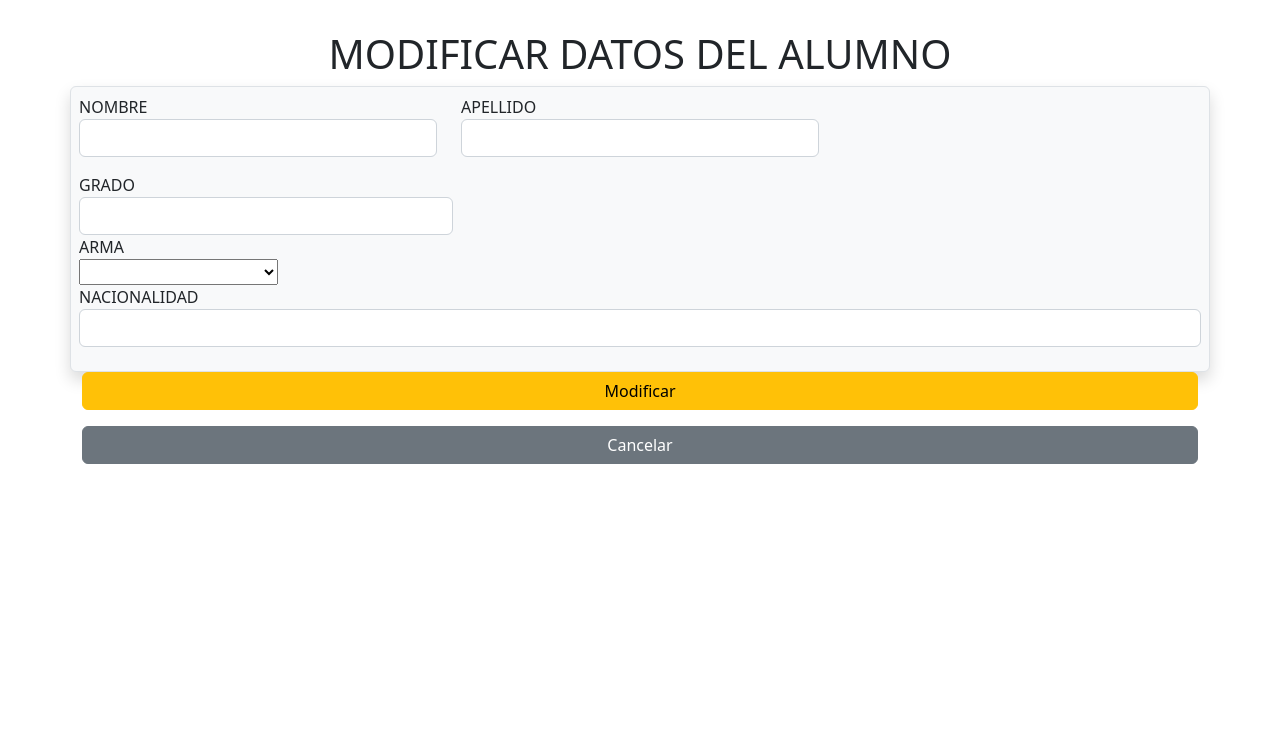
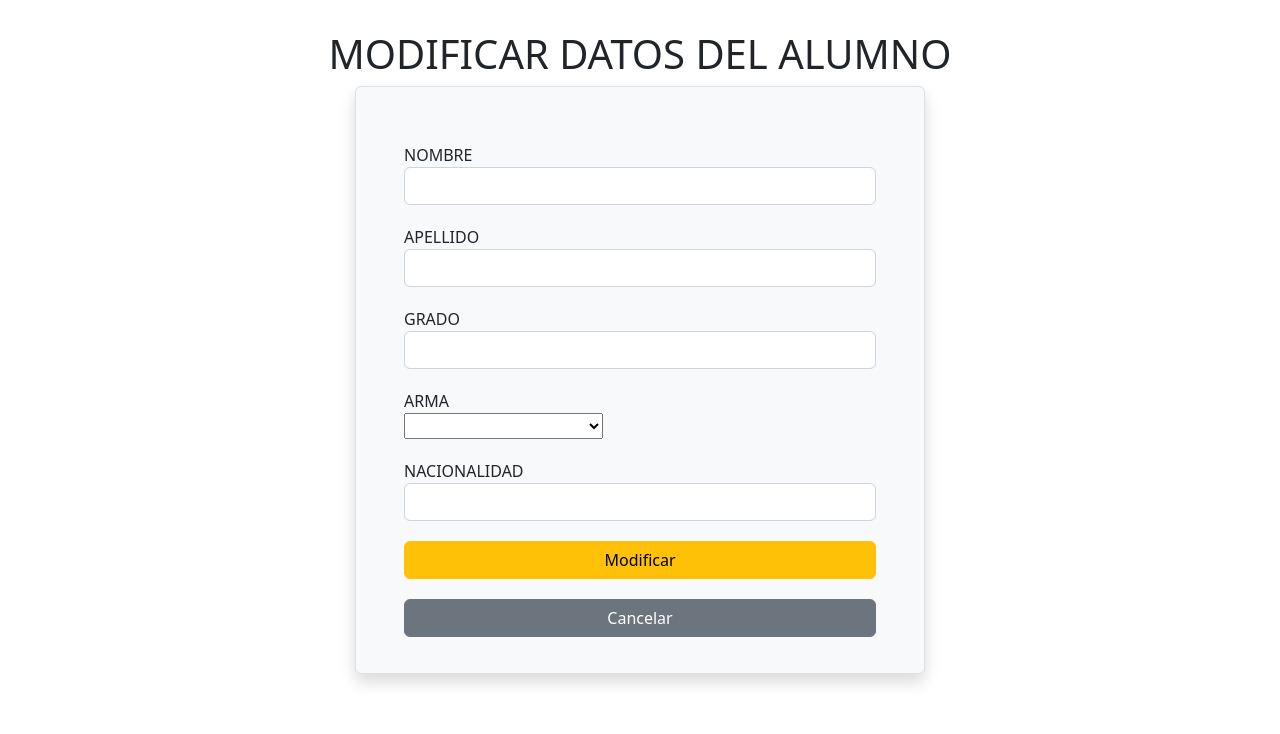
Before and after one commit to edmoranm/proyecto-final-ingsoft3, a PHP site: page /modificar.php?alum_id=1 in a window 1280 px wide. Shown: the part 66-800 px from the top of the page. Run offline with PHP 8.4, Linux system fonts and the light colour scheme; data that the repository does not hold is empty.

Commit message:
modificamos el codigo modificar en vistas para tener un formulario mas agradable

```diff
--- a/vistas/alumnos/modificar.php
+++ b/vistas/alumnos/modificar.php
@@ -10,25 +10,32 @@ $AlumnoRegistrado = $alumno->buscarId($_GET['alum_id']);
 include_once '../../vistas/templates/header.php'; ?>
 <h1 class="text-center">MODIFICAR DATOS DEL ALUMNO</h1>
 <div class="row justify-content-center">
-    <form action="../../controladores/alumnos/modificar.php" method="POST" class="border bg-light shadow rounded p-2">
-        <div class="row mb-3">
-            <div class="col-12">
+    <form action="../../controladores/alumnos/modificar.php" method="POST" class="border bg-light shadow rounded p-4 col-lg-6">
+        <div class="row m-1 p-2">
+            <div class="col">
                 <input type="hidden" name="alum_id" id="alum_id" class="form-control" required value="<?= $AlumnoRegistrado['alum_id'] ?>">
             </div>
-            <div class="col-4">
+        </div>
+        <div class="row m-1 p-2">
+            <div class="col">
                 <label for="alum_nombre">NOMBRE</label>
                 <input type="text" name="alum_nombre" id="alum_nombre" class="form-control" required value="<?= $AlumnoRegistrado['alum_nombre'] ?>">
             </div>
-            <div class="col-4">
+        </div>
+        <div class="row m-1 p-2">
+            <div class="col">
                 <label for="alum_apellido">APELLIDO</label>
                 <input type="text" name="alum_apellido" id="alum_apellido" class="form-control" required value="<?= $AlumnoRegistrado['alum_apellido'] ?>">
             </div>
         </div>
-            <div class="col-4">
+        <div class="row m-1 p-2">
+            <div class="col">
                 <label for="alum_grado">GRADO</label>
                 <input type="text" name="alum_grado" id="alum_grado" class="form-control" required value="<?= $AlumnoRegistrado['alum_grado'] ?>">
             </div>
-            <div class="col-4">
+        </div>
+        <div class="row m-1 p-2">
+            <div class="col">
                 <label for="alum_arma">ARMA</label>
                 <br>
                 <select name="alum_arma" id="alum_arma">
@@ -45,21 +52,20 @@ include_once '../../vistas/templates/header.php'; ?>
                     <option value="Intendencia">Intendencia</option>
                     <option value="Sanidad MIlitar">Sanidad MIlitar</option>
                 </select>
-
-            </div>
-            <div class="row mb-3">
-                <div class="col">
-                    <label for="alum_nacionalidad">NACIONALIDAD</label>
-                    <input type="text" name="alum_nacionalidad" id="alum_nacionalidad" class="form-control" required value="<?= $AlumnoRegistrado['alum_nacionalidad'] ?>">
-                </div>
             </div>
         </div>
-        <div class="row mb-3">
+        <div class="row m-1 p-2">
+            <div class="col">
+                <label for="alum_nacionalidad">NACIONALIDAD</label>
+                <input type="text" name="alum_nacionalidad" id="alum_nacionalidad" class="form-control" required value="<?= $AlumnoRegistrado['alum_nacionalidad'] ?>">
+            </div>
+        </div>
+        <div class="row m-1 p-2">
             <div class="col">
                 <button type="submit" class="btn btn-warning w-100">Modificar</button>
             </div>
         </div>
-        <div class="row">
+        <div class="row m-1 p-2">
             <div class="col">
                 <a href="../../controladores/alumno/buscar.php" class="btn btn-secondary w-100">Cancelar</a>
             </div>
```
